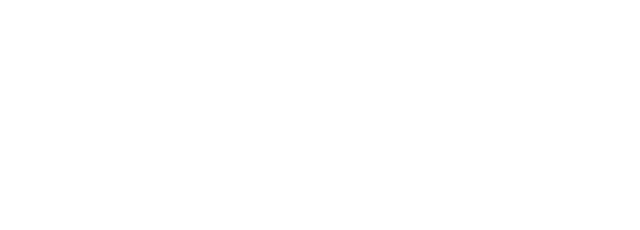
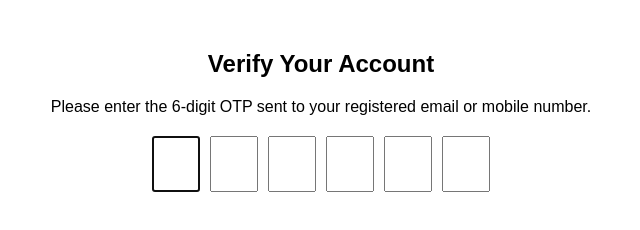
Before and after one commit to acciojob/OTP-harshkuche23, a website: page main.html in a window 1280 px wide. Shown: the whole page, without its empty margins (319-959 px from the left). Drawn offline with Linux system fonts and the light colour scheme.

Commit message:
created a submission

```diff
--- a/main.html
+++ b/main.html
@@ -1,16 +1,46 @@
 <!DOCTYPE html>
+<html lang="en">
+<head>
+    <meta charset="UTF-8">
+    <title>OTP Verification</title>
+    <style>
+        body {
+            font-family: Arial, sans-serif;
+            text-align: center;
+            margin-top: 50px;
+        }
 
-<html>
+        .code-container {
+            display: flex;
+            justify-content: center;
+            gap: 10px;
+            margin-top: 20px;
+        }
 
-<head>
-	<link rel="stylesheet" href="styles.css">
+        .code {
+            width: 40px;
+            height: 50px;
+            font-size: 24px;
+            text-align: center;
+        }
+    </style>
 </head>
+<body>
 
-<body>
-	<!-- the entire body must be written by student -->
-    <script type="text/javascript" src="./script.js">
-</script>
+    <h2 id="verification_heading">Verify Your Account</h2>
+    <p id="verification_subtext">
+        Please enter the 6-digit OTP sent to your registered email or mobile number.
+    </p>
 
+    <div class="code-container">
+        <input type="text" maxlength="1" class="code" />
+        <input type="text" maxlength="1" class="code" />
+        <input type="text" maxlength="1" class="code" />
+        <input type="text" maxlength="1" class="code" />
+        <input type="text" maxlength="1" class="code" />
+        <input type="text" maxlength="1" class="code" />
+    </div>
+
+    <script src="script.js"></script>
 </body>
-
 </html>
--- a/script.js
+++ b/script.js
@@ -1 +1,23 @@
-//your JS code here. If required.
+const codes = document.querySelectorAll(".code");
+
+codes[0].focus();
+
+codes.forEach((input, index) => {
+    input.addEventListener("keydown", (e) => {
+
+        if (e.key >= "0" && e.key <= "9") {
+            input.value = "";
+            setTimeout(() => {
+                if (index < codes.length - 1) {
+                    codes[index + 1].focus();
+                }
+            }, 10);
+        }
+
+        if (e.key === "Backspace") {
+            if (input.value === "" && index > 0) {
+                codes[index - 1].focus();
+            }
+        }
+    });
+});
```
